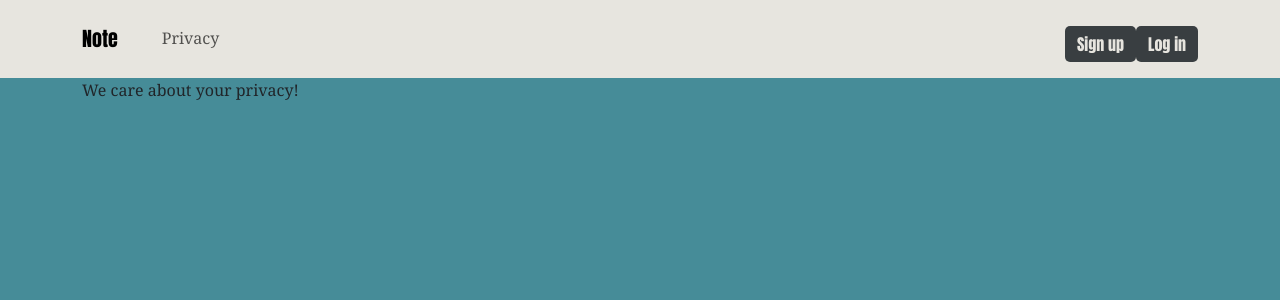
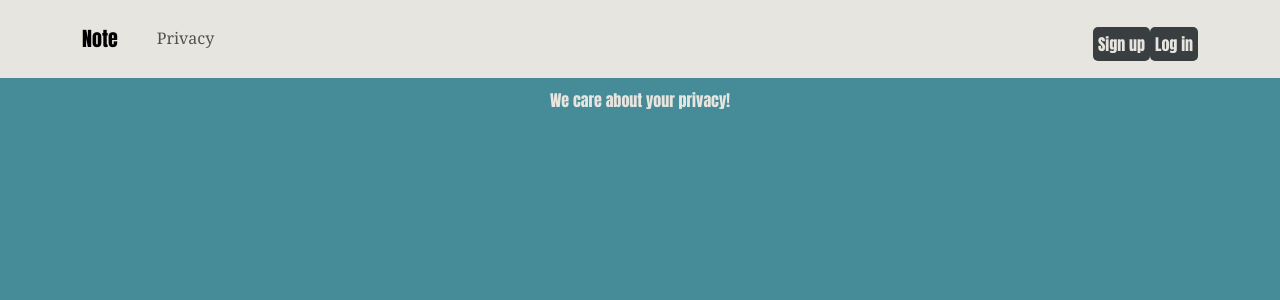
Before and after one commit to chimai5145/Note-app, a React (Create React App) app in the folder Frontend/: page /privacy in a window 1280 px wide. Shown: the top 300 px of the page. Built offline with nearby package versions, Linux system fonts and the light colour scheme; no server answers.

Commit message:
Text padding fixed

```diff
--- a/Frontend/src/components/Note.tsx
+++ b/Frontend/src/components/Note.tsx
@@ -47,7 +47,7 @@ const Note = ({ note, className, onDeleteNoteClicked , onNoteClicked}: NoteProps
                 </Card.Text>
 
             </Card.Body>
-            <Card.Footer className={`text-muted ${style.cardTitle}` }>
+            <Card.Footer className={`text-muted ${style.cardFooter}` }>
                 {createdUpdatedText}
             </Card.Footer>
         </Card>
--- a/Frontend/src/components/NotePageLogInView.tsx
+++ b/Frontend/src/components/NotePageLogInView.tsx
@@ -48,7 +48,7 @@ const NotePageLogInView = () => {
         <Row xs={1} md={2} xl={3} className="g-4">
 
             {notes.map(note => (
-                <Col key={note._id}>
+                <Col  className="d-flex justify-content-center align-items-center" key={note._id}>
                     <Note
                         note={note}
                         className={styles.note}
--- a/Frontend/src/components/NotePageLogOutView.tsx
+++ b/Frontend/src/components/NotePageLogOutView.tsx
@@ -1,11 +1,8 @@
+import stylePage from "../styles/NotePage.module.css";
+
 const NotePageLogOutView = () => {
     return (
-        <p style={{
-            color: '#E7E5DF',
-            fontFamily: 'Impact, fantasy',
-            padding: "10px 20px",
-            fontWeight: "700"
-        }} >
+        <p className={stylePage.text}>
         Log in to see note
         </p>
     );
--- a/Frontend/src/pages/PrivacyPage.tsx
+++ b/Frontend/src/pages/PrivacyPage.tsx
@@ -1,7 +1,9 @@
+import stylePage from "../styles/NotePage.module.css";
+
 const PrivacyPage = () => {
     return (
         <div>
-            <p>We care about your privacy!</p>
+            <p className={stylePage.text}>We care about your privacy!</p>
         </div>
      );
 }
--- a/Frontend/src/styles/NavBar.module.css
+++ b/Frontend/src/styles/NavBar.module.css
@@ -7,7 +7,7 @@
     color:  #393e41;
     font-family: "Georgia", serif ;
     font-style: bold;
-    padding: 10px 20px;
+    padding: 10px 15px 10px 15px;
     border: none;
     border-radius: 5px;
 }
@@ -29,6 +29,7 @@
     /* padding: 10px 20px; */
     border: none;
     border-radius: 5px;
+    padding: 5px;
     cursor: pointer;
     /* font-size: 1rem; */
     transition: background-color 0.3s, color 0.3s;
--- a/Frontend/src/styles/Note.module.css
+++ b/Frontend/src/styles/Note.module.css
@@ -1,11 +1,9 @@
 .noteCard {
     background-color: #e7e5df;
-    width: 100%;
     border: 2px;
-    /* Black border of 2px width */
     padding: 16px;
-    /* Padding inside the card */
     border-radius: 8px;
+    width: 80%t;
     height: 100%;
 }
 
@@ -13,21 +11,25 @@
     color: #101419;
     font-family: 'Impact', 'fantasy';
     font-weight: 700;
-    /* Bold */
+    /* text-transform: uppercase; */
+    font-size: x-large;
+}
+
+.cardFooter {
+    color: #101419;
+    font-family: 'Impact', 'fantasy';
+    font-weight: 700;
     text-transform: uppercase;
-    /* Makes text uppercase */
 }
 
 .cardText {
     background-color: #393e41;
     border: 2px solid #000000;
-    /* Black border of 2px width */
     padding: 16px;
-    /* Padding inside the card */
     margin: 12px;
-    /* Margin outside the card */
     border-radius: 8px;
     font-family: Georgia, serif;
+    font-size:medium;
     white-space: pre-line;
     height: 150px;
     color: #ffff;
--- a/Frontend/src/styles/NotePage.module.css
+++ b/Frontend/src/styles/NotePage.module.css
@@ -7,7 +7,7 @@
 
 .note {
     height: 300px;
-    width: max-content;
+    width: 85%;
     transition: box-shadow .2s ease-in-out;
     cursor: pointer;
     margin: 10px;
@@ -16,3 +16,12 @@
 .note:hover {
     box-shadow: rgba(0, 0, 0, 0.705) 0px 6px 24px 0px, rgba(0, 0, 0, 0.08) 0px 0px 0px 1px;
 }
+
+.text {
+    color: #E7E5DF;
+    display: flex;
+    justify-content: center;
+    font-family: 'Impact', 'fantasy';
+    padding: 10px 20px;
+    font-weight: 700;
+}
```
